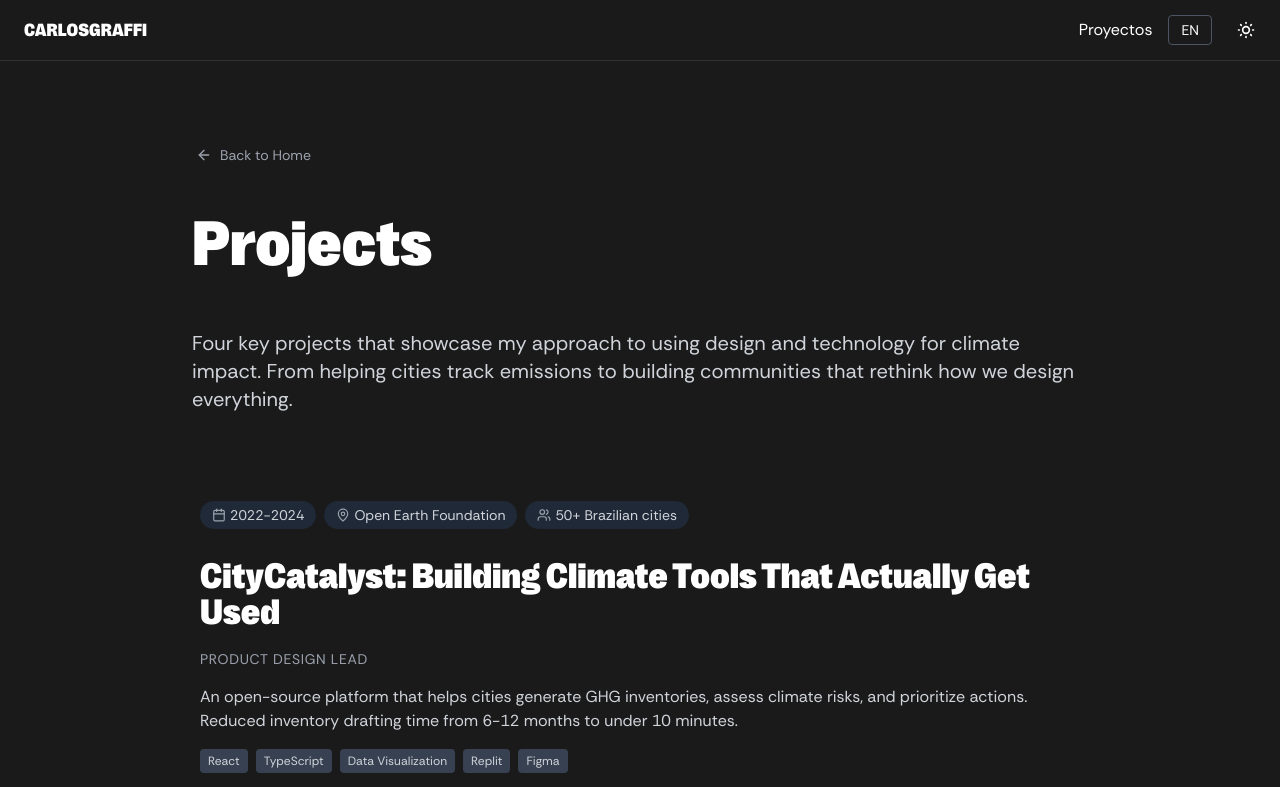
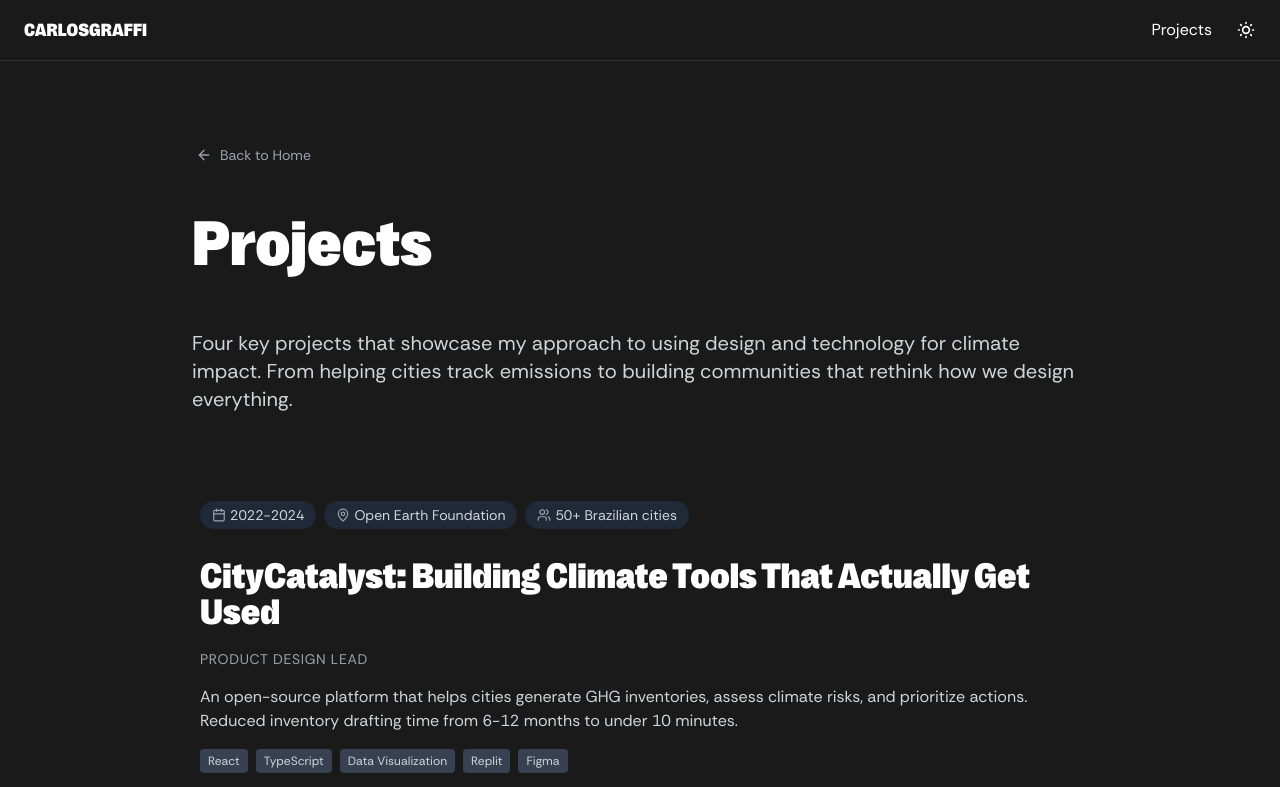
Before and after one commit to carlosgraffi/redisenarCommunity, a Next.js app: page /projects in a window 1280 px wide. Shown: the top 787 px of the page. Built offline with nearby package versions, Linux system fonts and the light colour scheme.

Commit message:
Restored to 'e80891739c18ce5931abf543215cbc545751b66a'
Replit-Restored-To: e80891739c18ce5931abf543215cbc545751b66a

```diff
--- a/src/components/Header.tsx
+++ b/src/components/Header.tsx
@@ -2,17 +2,14 @@
 import React from "react";
 import { motion } from "framer-motion";
 import RotatingText from "./RotatingText";
-import { useTranslation } from "@/contexts/TranslationContext";
 
 export default function Header() {
-  const { t } = useTranslation();
-
   return (
     <header className="relative py-12 md:py-16 lg:py-20" role="banner">
       <div className="flex flex-col items-start justify-center min-h-[40vh] md:min-h-[50vh]">
         {/* Main heading */}
         <span className="flex gap-2 text-lg md:text-xl text-gray-300 leading-none">
-          <p className="line-through">{t('hero.crossedOut')}</p>
+          <p className="line-through">I'm a passionate designer</p>
         </span>
         <RotatingText />
         {/* Description */}
@@ -28,9 +25,9 @@ export default function Header() {
               className="inline-flex items-center justify-center bg-white text-black border-2 py-3 px-8 font-bold text-sm tracking-wider hover:bg-white hover:text-black hover:rounded-br-2xl hover:rounded-tl-2xl transition-all duration-300 ease-in-out focus:outline-none focus:ring-2 focus:ring-white/50"
               whileHover={{ scale: 1.05 }}
               whileTap={{ scale: 0.95 }}
-              aria-label={t('hero.viewProjects')}
+              aria-label="View portfolio projects"
             >
-              {t('hero.viewProjects')}
+              View Projects
             </motion.a>
             <motion.a
               href="https://redisenar.substack.com"
--- a/src/components/RotatingText.tsx
+++ b/src/components/RotatingText.tsx
@@ -6,8 +6,7 @@ import { useTranslation } from "@/contexts/TranslationContext";
 
 export default function RotatingText() {
   const { t } = useTranslation();
-  const rotatingWords = t('hero.rotatingWords');
-  const words = Array.isArray(rotatingWords) ? rotatingWords : (typeof rotatingWords === 'string' ? rotatingWords.split(',').map(word => word.trim()) : ["construyo", "lidero", "diseño", "pienso", "gestiono", "creo"]);
+  const words = t('hero.rotatingWords').split(',') || ["construyo", "lidero", "diseño", "pienso", "gestiono", "creo"];
   const [index, setIndex] = useState(0);
   const [isPaused, setIsPaused] = useState(false);
   const [prefersReducedMotion, setPrefersReducedMotion] = useState(false);
--- a/src/components/Topbar.tsx
+++ b/src/components/Topbar.tsx
@@ -2,19 +2,13 @@
 
 import Link from 'next/link';
 import { useState } from 'react';
-import { useTranslation } from '@/contexts/TranslationContext';
 
 export default function Topbar() {
-  const { t, locale, setLocale } = useTranslation();
   const [showTooltip, setShowTooltip] = useState(false);
 
   const handleLightThemeClick = () => {
     setShowTooltip(true);
     setTimeout(() => setShowTooltip(false), 5000);
-  };
-
-  const toggleLanguage = () => {
-    setLocale(locale === 'es-AR' ? 'en' : 'es-AR');
   };
 
   return (
@@ -26,7 +20,7 @@ export default function Topbar() {
         <Link
           href="/"
           className="font-tostada text-2xl hover:opacity-80 transition-opacity focus:outline-none focus:ring-2 focus:ring-white/50 rounded-lg px-2"
-          aria-label={t('nav.home')}
+          aria-label="rediseñar - Ir al inicio"
         >
           <h1>
             <span className="text-lg uppercase font-thunder tracking-normal">
@@ -39,18 +33,10 @@ export default function Topbar() {
           <a
             href="/projects"
             className="hover:text-white hover:underline transition-colors duration-200 focus:outline-none focus:ring-2 focus:ring-white/50 rounded"
-            aria-label={t('nav.projects')}
+            aria-label="View projects"
           >
-            {t('nav.projects')}
+            Projects
           </a>
-
-          <button
-            onClick={toggleLanguage}
-            className="px-3 py-1 text-sm border border-gray-600 rounded hover:bg-white/10 transition-colors duration-200 focus:outline-none focus:ring-2 focus:ring-white/50"
-            aria-label={`Switch to ${locale === 'es-AR' ? 'English' : 'Español'}`}
-          >
-            {locale === 'es-AR' ? 'EN' : 'ES'}
-          </button>
 
           <div className="relative">
             <button
@@ -76,7 +62,7 @@ export default function Topbar() {
             {showTooltip && (
               <div className="absolute top-full right-0 mt-2 w-64 bg-black text-white p-3 rounded-lg shadow-lg text-sm z-50">
                 <div className="absolute -top-1 right-4 w-2 h-2 bg-white transform rotate-45"></div>
-                {t('topbar.lightThemeTooltip')}
+                Hey, it's better for the planet –and for your eyes– if we keep the lights off. Thanks!
               </div>
             )}
           </div>
--- a/src/locales/en.json
+++ b/src/locales/en.json
@@ -9,12 +9,7 @@
   },
   "hero": {
     "rotatingWords": ["build", "lead", "design", "think", "manage", "create"],
-    "withPurpose": "with purpose",
-    "crossedOut": "I'm a passionate designer",
-    "viewProjects": "View Projects"
-  },
-  "topbar": {
-    "lightThemeTooltip": "Hey, it's better for the planet –and for your eyes– if we keep the lights off. Thanks!"
+    "withPurpose": "with purpose"
   },
   "about": {
     "title": "About Me",
--- a/src/locales/es-AR.json
+++ b/src/locales/es-AR.json
@@ -9,12 +9,7 @@
   },
   "hero": {
     "rotatingWords": ["construyo", "lidero", "diseño", "pienso", "gestiono", "creo"],
-    "withPurpose": "con propósito",
-    "crossedOut": "Soy un diseñador apasionado",
-    "viewProjects": "Ver Proyectos"
-  },
-  "topbar": {
-    "lightThemeTooltip": "Oye, es mejor para el planeta –y para tus ojos– si mantenemos las luces apagadas. ¡Gracias!"
+    "withPurpose": "con propósito"
   },
   "about": {
     "title": "Acerca de Mí",
```
